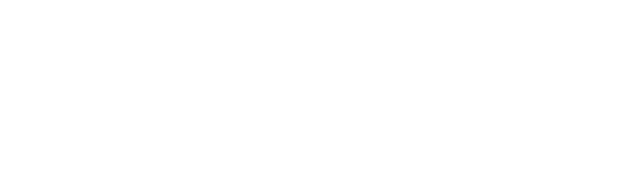
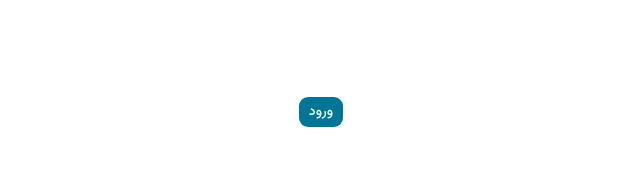
Before and after one commit to amirsarfar/medica-interview, a Next.js app: page / in a window 1280 px wide. Shown: the top 178 px of the page, without its empty margins (510-1150 px from the left). Built offline with nearby package versions, Linux system fonts and the light colour scheme.

Commit message:
add login link to the homepage

```diff
--- a/app/page.tsx
+++ b/app/page.tsx
@@ -1,9 +1,14 @@
 import { Button } from "@/components/ui/button";
+import Link from "next/link";
 
 export default function Home() {
   return (
-    <main>
-      <Button>Test shadcn installation</Button>
+    <main className="flex min-h-screen flex-col items-center justify-between p-24">
+      <div>
+        <Link href="/login">
+          <Button>ورود</Button>
+        </Link>
+      </div>
     </main>
   );
 }
```
